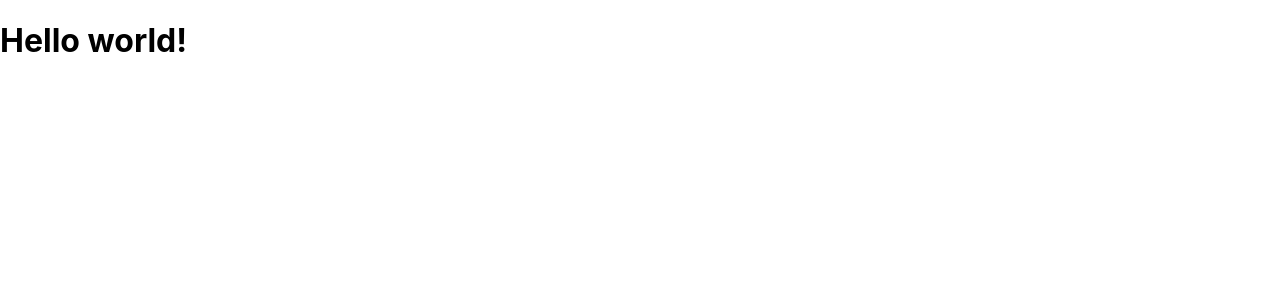
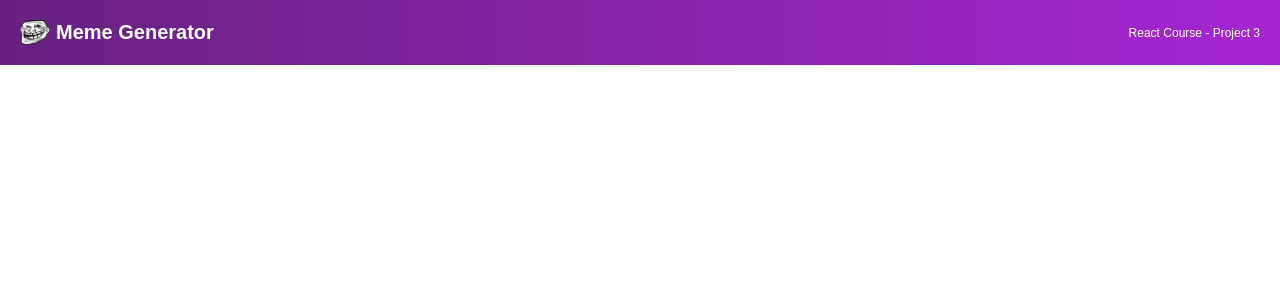
Before and after one commit to binarypsilocybin/meme-generator, a React (Create React App) app: page / in a window 1280 px wide. Shown: the top 300 px of the page. Built offline with nearby package versions, Linux system fonts and the light colour scheme.

Commit message:
New navbar added

```diff
--- a/src/App.js
+++ b/src/App.js
@@ -1,9 +1,13 @@
 import React from "react"
+import Header from "./components/Header"
 import "./index.css"
 
 /**
  * Challenge: Build the Header component
  */
 export default function App() {
-    return <h1>Hello world!</h1>
+    return(
+        <Header />
+    )
+
 }
--- a/src/components/Header.js
+++ b/src/components/Header.js
@@ -1,12 +1,16 @@
 import React from "react";
 import imageMeme from "../images/Troll Face.png"
 
-export default function Header(){
-    return(
-        <nav>
-                <img src={imageMeme} className="nav--image" alt="" />
-                <h2 className="nav--title">Meme Generator</h2>
-                <p className="nav--subtitle">React Course - Project 3</p>
-        </nav>
+export default function Header() {
+    return (
+        <header className="header">
+            <img
+                src={imageMeme}
+                className="header--image"
+                alt=""
+            />
+            <h2 className="header--title">Meme Generator</h2>
+            <h4 className="header--project">React Course - Project 3</h4>
+        </header>
     )
 }
--- a/src/index.css
+++ b/src/index.css
@@ -1,13 +1,32 @@
-body {
-  margin: 0;
-  font-family: -apple-system, BlinkMacSystemFont, 'Segoe UI', 'Roboto', 'Oxygen',
-    'Ubuntu', 'Cantarell', 'Fira Sans', 'Droid Sans', 'Helvetica Neue',
-    sans-serif;
-  -webkit-font-smoothing: antialiased;
-  -moz-osx-font-smoothing: grayscale;
+* {
+  box-sizing: border-box;
 }
 
-code {
-  font-family: source-code-pro, Menlo, Monaco, Consolas, 'Courier New',
-    monospace;
+body {
+  font-family: "Karla", sans-serif;
+  margin: 0;
 }
+
+.header {
+  display: flex;
+  align-items: center;
+  height: 65px;
+  background: linear-gradient(90deg, #672280 1.18%, #A626D3 100%);
+  color: white;
+  padding: 20px;
+}
+
+.header--image {
+  height: 100%;
+  margin-right: 6px;
+}
+
+.header--title {
+  font-size: 1.25rem;
+  margin-right: auto;
+}
+
+.header--project {
+  font-size: 0.75rem;
+  font-weight: 500;
+}
```
